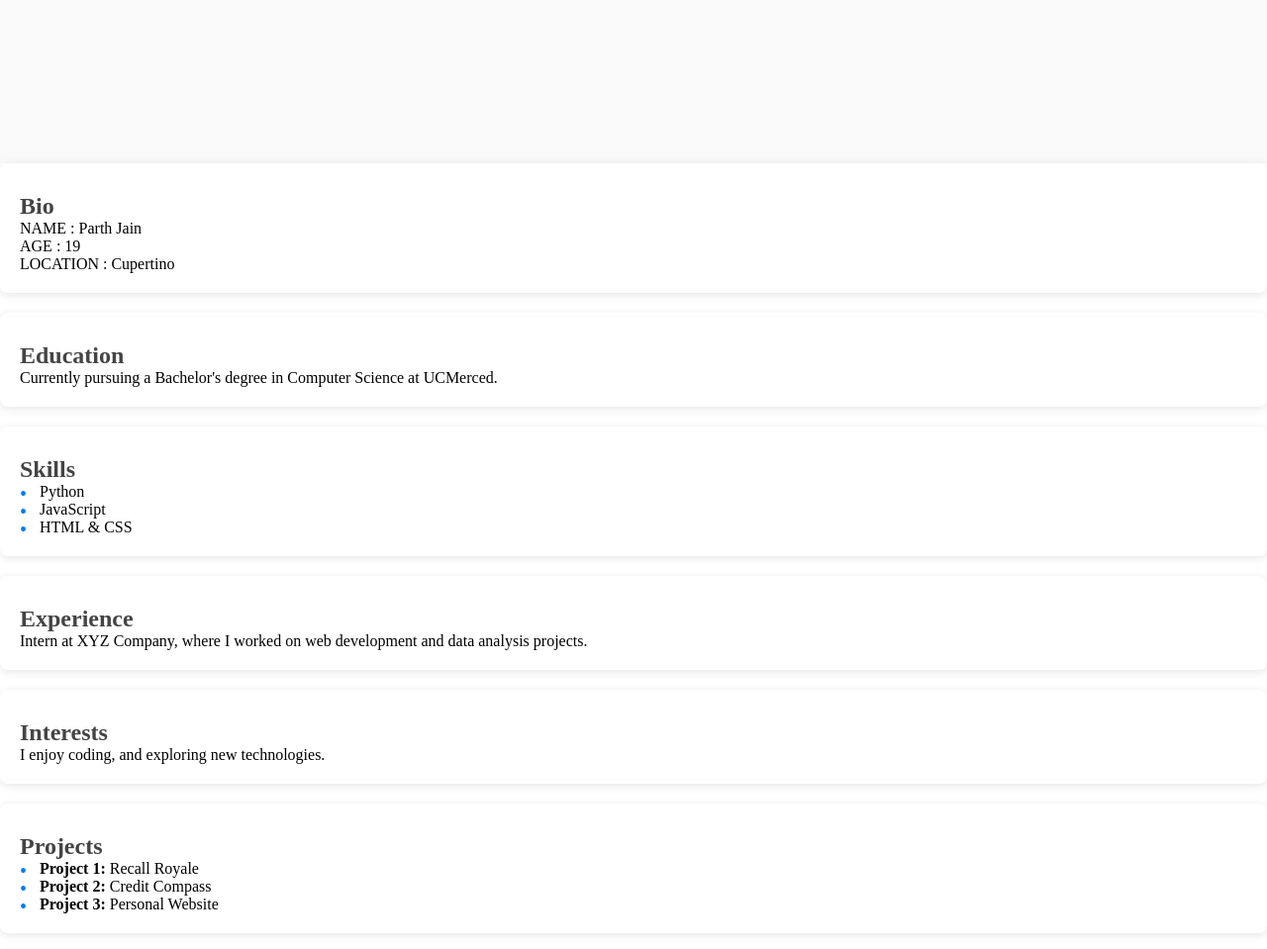
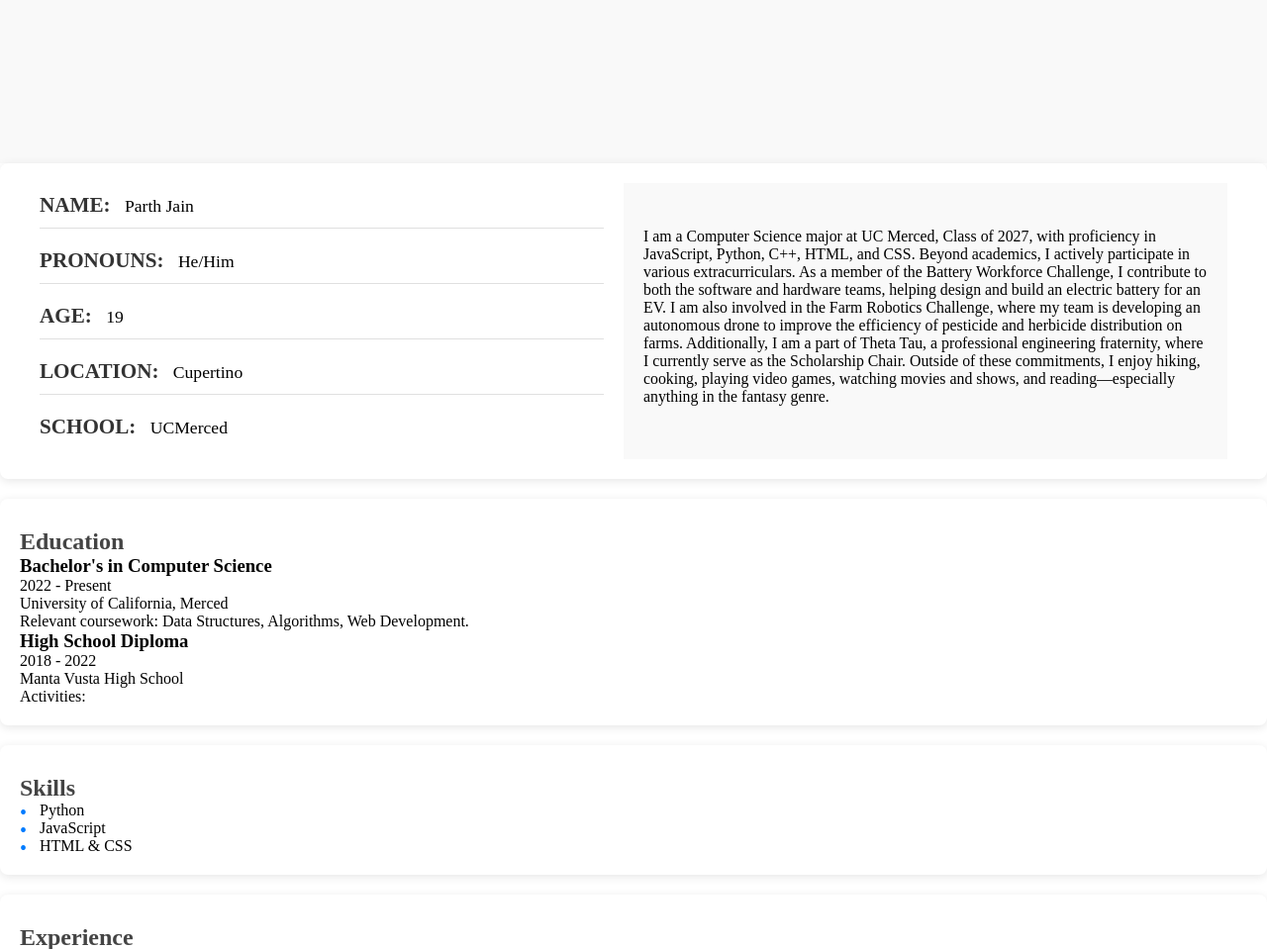
Before and after one commit to parthgmjain/personal_website, a Flask app: page / in a window 1280 px wide. Shown: the part 635-1594 px from the top of the page at 99% size. Run offline with Flask 3, Linux system fonts and the light colour scheme.

Commit message:
creating bio page

```diff
--- a/static/styles.css
+++ b/static/styles.css
@@ -112,6 +112,66 @@
     }
 }
 
+/* Flexbox layout for bio section */
+.bio-content {
+    display: flex;
+    flex-wrap: wrap; /* Allow wrapping on smaller screens */
+    gap: 20px; /* Space between the two columns */
+    margin: 0 20px; /* Add margin from left and right edges */
+}
+
+.bio-details, .bio-info {
+    flex: 1; /* Both sections take equal space */
+    min-width: 250px; /* Minimum width to prevent squeezing */
+}
+
+/* Add a light grey line under each bio detail */
+.bio-details p {
+    margin: 0; /* Remove default margin */
+    padding: 10px 0; /* Add padding for spacing */
+    border-bottom: 1px solid #e0e0e0; /* Light grey border */
+    font-size: 0.9em; /* Slightly smaller text */
+}
+
+/* Remove the border from the last paragraph to avoid an extra line */
+.bio-details p:last-child {
+    border-bottom: none;
+}
+
+/* Style for the info text box */
+.bio-info {
+    display: flex;
+    align-items: center; /* Vertically center the info text */
+    padding: 20px; /* Add padding for spacing */
+    background-color: #f9f9f9; /* Light grey background */
+    font-size: 0.9em; /* Slightly smaller text */
+}
+
+/* Responsive design for smaller screens */
+@media (max-width: 768px) {
+    .bio-content {
+        flex-direction: column; /* Stack sections vertically on smaller screens */
+        margin: 0 10px; /* Reduce margin on smaller screens */
+    }
+
+    .bio-details, .bio-info {
+        width: 100%; /* Full width on smaller screens */
+    }
+
+    .bio-info {
+        margin-top: 20px; /* Add space between sections on smaller screens */
+    }
+}
+#bio p {
+    font-size: 1.1em; /* Slightly larger text for the entire paragraph */
+    margin-bottom: 10px; /* Space between lines */
+}
+
+#bio strong {
+    font-size: 1.2em; /* Larger font size for labels */
+    color: #333; /* Dark color for labels */
+    margin-right: 10px; /* Space between label and text */
+}
 /* Styling for each section */
 .section {
     background-color: white;
--- a/templates/index.html
+++ b/templates/index.html
@@ -19,17 +19,48 @@
             </div>
         </div>
     </div>
-    <!-- Rest of the sections -->
+
     <div class="section" id="bio">
-        <h2>Bio</h2>
-        <p> NAME : Parth Jain</p>
-        <p> AGE : 19</p>
-        <p> LOCATION : Cupertino</p>
+        <div class="bio-content">
+            <div class="bio-details">
+                <p><strong>NAME:</strong> <span class="bio-text">Parth Jain</span></p>
+                <p><strong>PRONOUNS:</strong> <span class="bio-text">He/Him</span></p>
+                <p><strong>AGE:</strong> <span class="bio-text">19</span></p>
+                <p><strong>LOCATION:</strong> <span class="bio-text">Cupertino</span></p>
+                <p><strong>SCHOOL:</strong> <span class="bio-text">UCMerced</span></p>
+            </div>
+            <div class="bio-info">
+                <p>I am a Computer Science major at UC Merced, Class of 2027, with proficiency in JavaScript, Python, C++, HTML, and CSS. Beyond academics, I actively participate in various extracurriculars. As a member of the Battery Workforce Challenge, I contribute to both the software and hardware teams, helping design and build an electric battery for an EV. I am also involved in the Farm Robotics Challenge, where my team is developing an autonomous drone to improve the efficiency of pesticide and herbicide distribution on farms. Additionally, I am a part of Theta Tau, a professional engineering fraternity, where I currently serve as the Scholarship Chair.
+                    Outside of these commitments, I enjoy hiking, cooking, playing video games, watching movies and shows, and reading—especially anything in the fantasy genre.</p>
+                </div>
+        </div>
     </div>
 
     <div class="section" id="education">
         <h2>Education</h2>
-        <p>Currently pursuing a Bachelor's degree in Computer Science at UCMerced.</p>
+        <div class="timeline">
+            <!-- Timeline Item 1 -->
+            <div class="timeline-item">
+                <div class="timeline-marker"></div>
+                <div class="timeline-content">
+                    <h3>Bachelor's in Computer Science</h3>
+                    <p class="timeline-date">2022 - Present</p>
+                    <p>University of California, Merced</p>
+                    <p>Relevant coursework: Data Structures, Algorithms, Web Development.</p>
+                </div>
+            </div>
+
+            <!-- Timeline Item 2 -->
+            <div class="timeline-item">
+                <div class="timeline-marker"></div>
+                <div class="timeline-content">
+                    <h3>High School Diploma</h3>
+                    <p class="timeline-date">2018 - 2022</p>
+                    <p>Manta Vusta High School</p>
+                    <p>Activities: </p>
+                </div>
+            </div>
+        </div>
     </div>
 
     <div class="section" id="skills">
```
Also changed, not shown: 1 other file.
